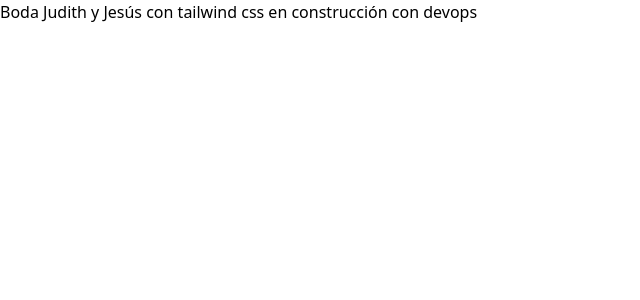
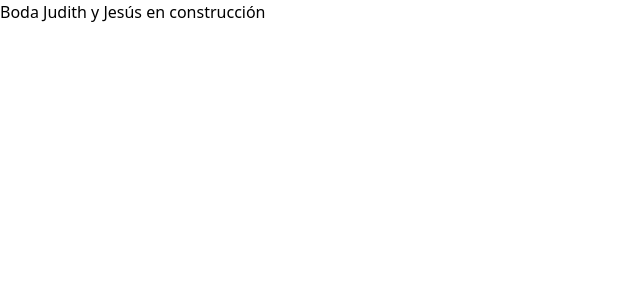
Before and after one commit to jesusMartinez88/boda-judith-jesus, an Angular app: page / in a window 1280 px wide. Shown: the top 300 px of the page, without its empty margins (0-640 px from the left). Built offline with nearby package versions, Linux system fonts and the light colour scheme.

Commit message:
fix: deploy test

```diff
--- a/src/app/app.html
+++ b/src/app/app.html
@@ -1 +1 @@
-<h1>Boda Judith y Jesús con tailwind css en construcción con devops</h1>
+<h1>Boda Judith y Jesús en construcción</h1>
```
